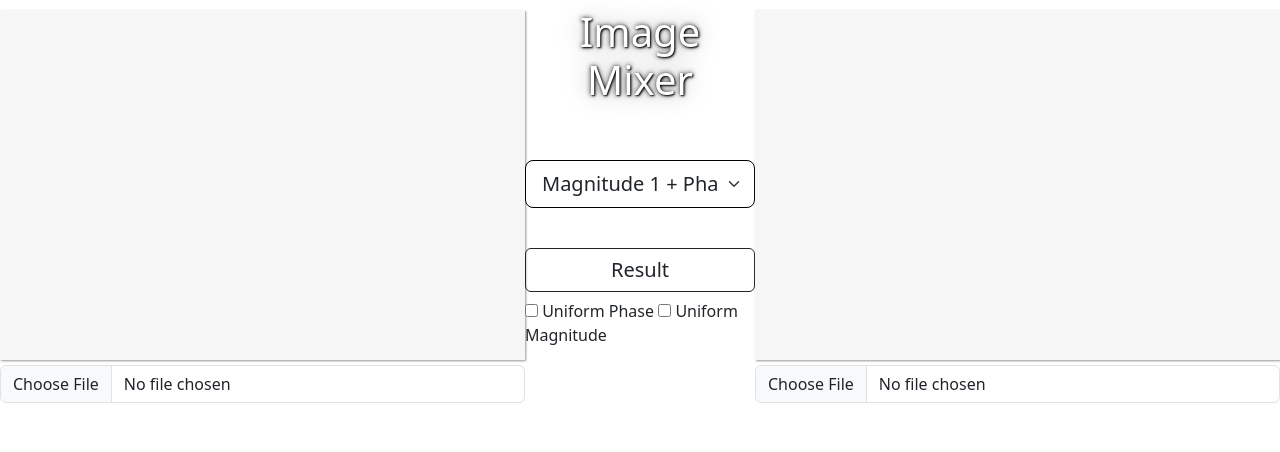
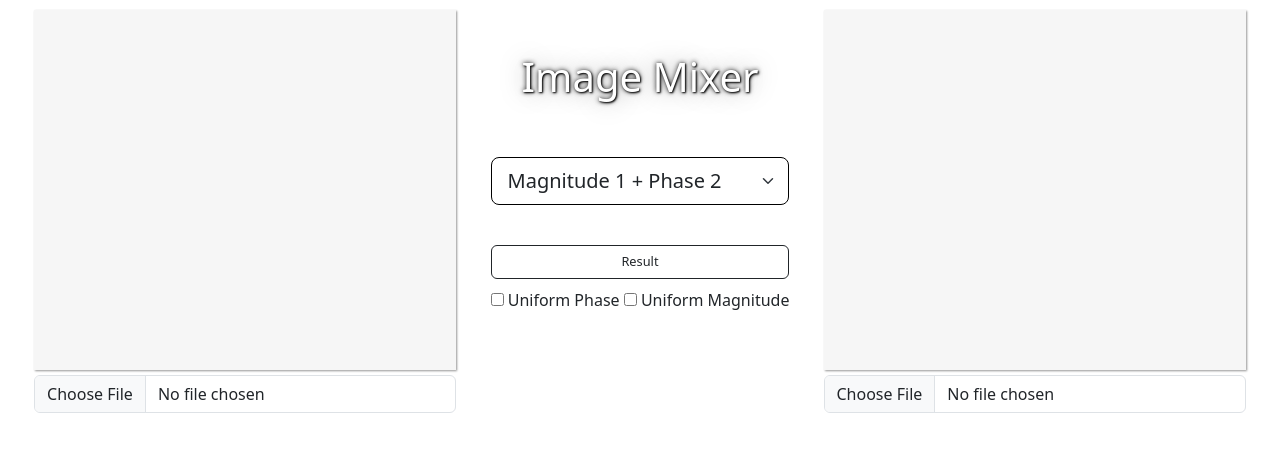
Before and after one commit to Amrmohamed090/Image_magnitude_phase_analysis, a Flask app: page / in a window 1280 px wide. Shown: the top 452 px of the page. Run offline with Flask 2, Linux system fonts and the light colour scheme; some libraries are stand-ins or nearby versions.

Commit message:
responsive design

```diff
--- a/static/css/style.css
+++ b/static/css/style.css
@@ -4,12 +4,20 @@
 }
 
 #result1 {
-  width: 525px;
-  height: 350px;
+  width: 33vw;
+  height: 45vh;
   background-color: #f6f6f6;
   box-shadow: 1px 1px 2px  rgb(150, 150, 150);
   margin-top: 10px;
 }
+#result2 {
+  width: 33vw;
+  height: 45vh;
+  background-color: #f6f6f6;
+  box-shadow: 1px 1px 2px  rgb(150, 150, 150);
+  margin-top: 10px;
+}
+
 #image1_info{
   border: 1px solid black;
 }
@@ -26,13 +34,6 @@
 
 }
 
-#result2 {
-  width: 525px;
-  height: 350px;
-  background-color: #f6f6f6;
-  box-shadow: 1px 1px 2px  rgb(150, 150, 150);
-  margin-top: 10px;
-}
 
 #images_2 {
   display: flex;
@@ -49,10 +50,10 @@
 }
 
 #comb_img {
-  width: 525px;
-  height: 320px;
+  width: 33vw;
+  height: 45vh;
   position: absolute;
-  left: 500px;
+  left: 34vw;
 
 }
 
@@ -72,7 +73,7 @@
 
 
 #combine_btn{
-  font-size: 20px;
+  font-size: 1vw;
 }
 
 .checkbox-form{
```
